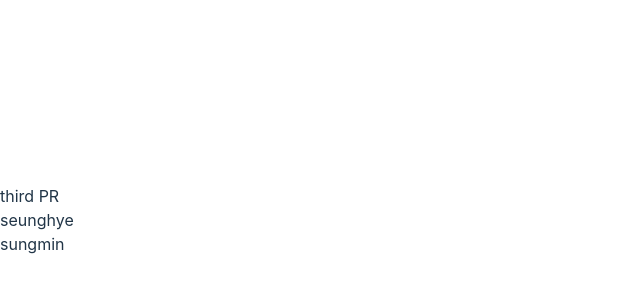
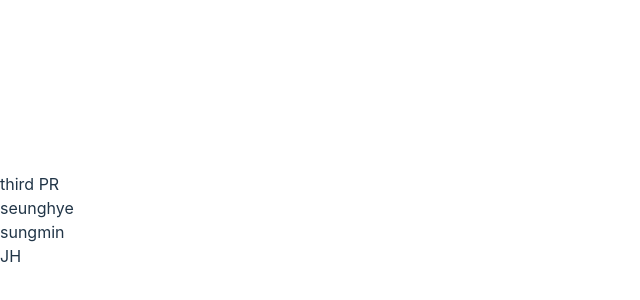
Before and after one commit to junhyeon0218/oz_03_main-004-FE, a React (Vite) app: page / in a window 1280 px wide. Shown: the part 180-480 px from the top of the page, without its empty margins (0-640 px from the left). Built offline with nearby package versions, Linux system fonts and the light colour scheme.

Commit message:
✅ Test: PR test JH

```diff
--- a/src/App.tsx
+++ b/src/App.tsx
@@ -6,6 +6,7 @@ function App() {
             third PR
             <p>seunghye</p>
             <p>sungmin</p>
+            <p>JH</p>
         </>
     );
 }
```
